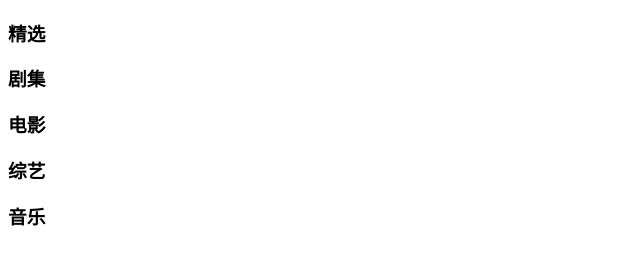
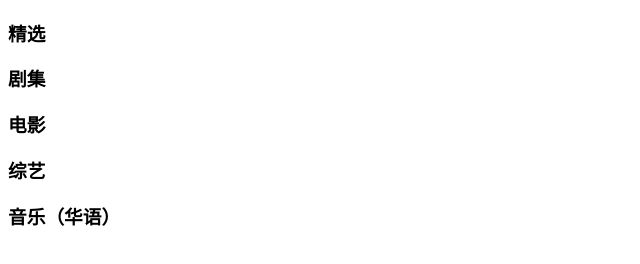
Before and after one commit to l-hbo/llhb, a plain HTML site: page index.html in a window 1280 px wide. Shown: the full height of the page, 0-640 px from the left. Drawn offline with Linux system fonts and the light colour scheme.

Commit message:
修改音乐模块

```diff
--- a/index.html
+++ b/index.html
@@ -11,6 +11,6 @@
     <h3>剧集</h3>
     <h3>电影</h3>
     <h3>综艺</h3>
-    <H3>音乐</H3>
+    <H3>音乐（华语）</H3>
 </body>
 </html>
```
